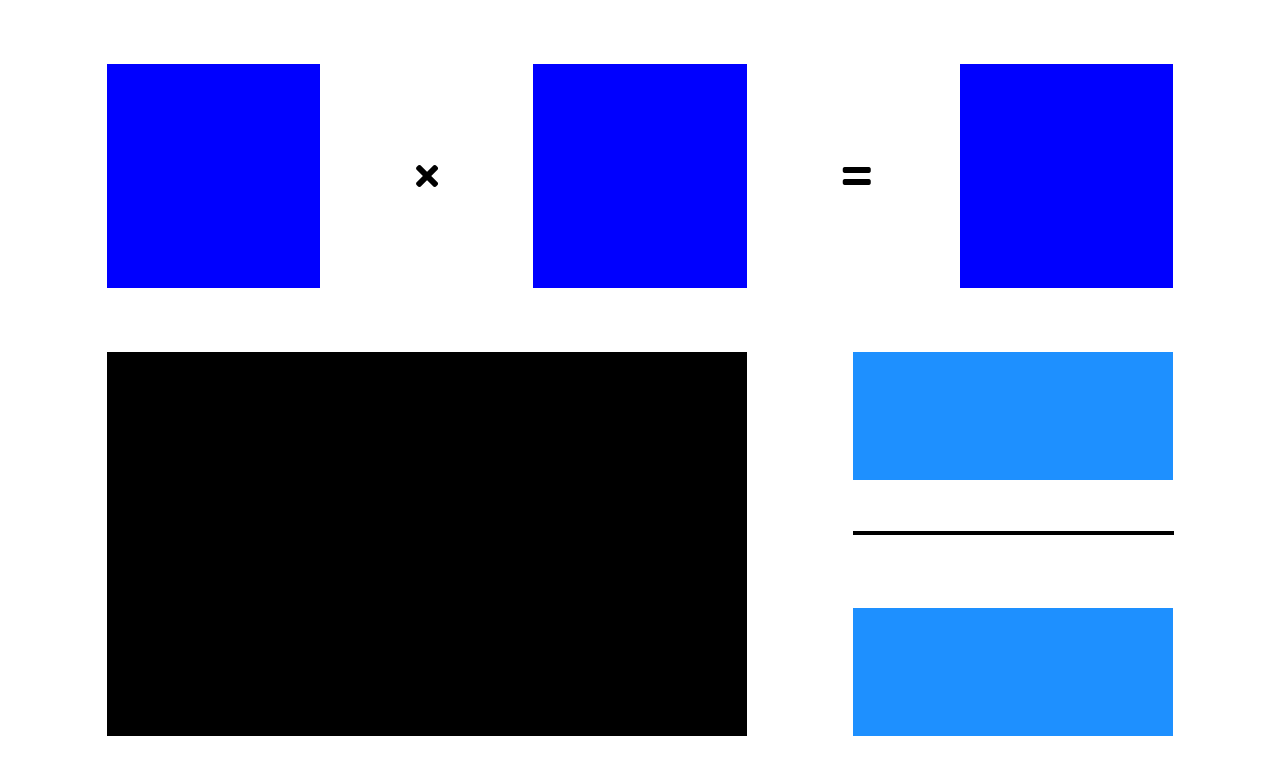
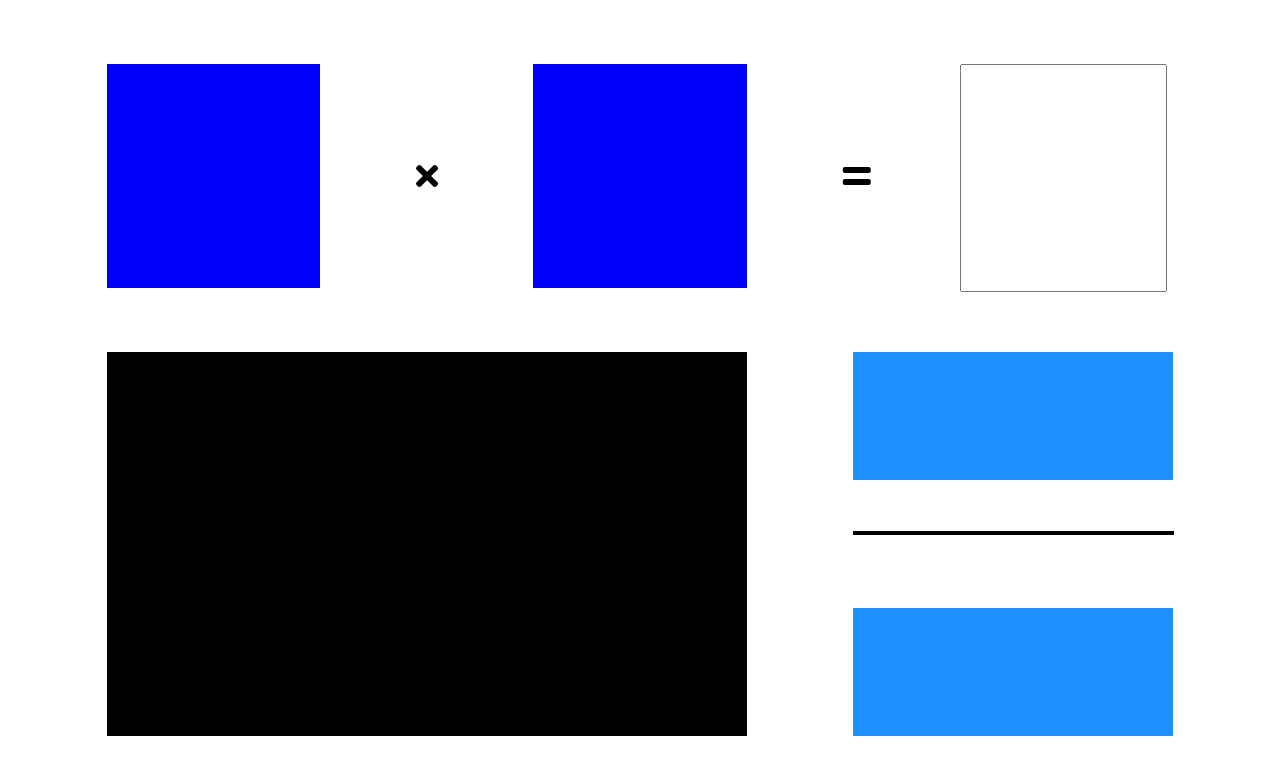
Before and after one commit to torinberger/y11-hack-tables, a plain HTML site: page index.html in a window 1280 px wide. Drawn offline with nearby package versions, Linux system fonts and the light colour scheme.

Commit message:
text input

```diff
--- a/index.html
+++ b/index.html
@@ -32,7 +32,7 @@
         <i class="fas fa-equals"></i>
       </div>
       <div id="in1">
-
+        <input type="text">
       </div>
       <div id="console">
         <div id="console-text">
--- a/src/game.css
+++ b/src/game.css
@@ -50,7 +50,12 @@
 
 #in1 {
   grid-area: in1;
-  background: blue;
+}
+#in1 input {
+  width: 75%;
+  height: 100%;
+  font-size: 10vh;
+  padding-left: 20%;
 }
 
 /*
```
